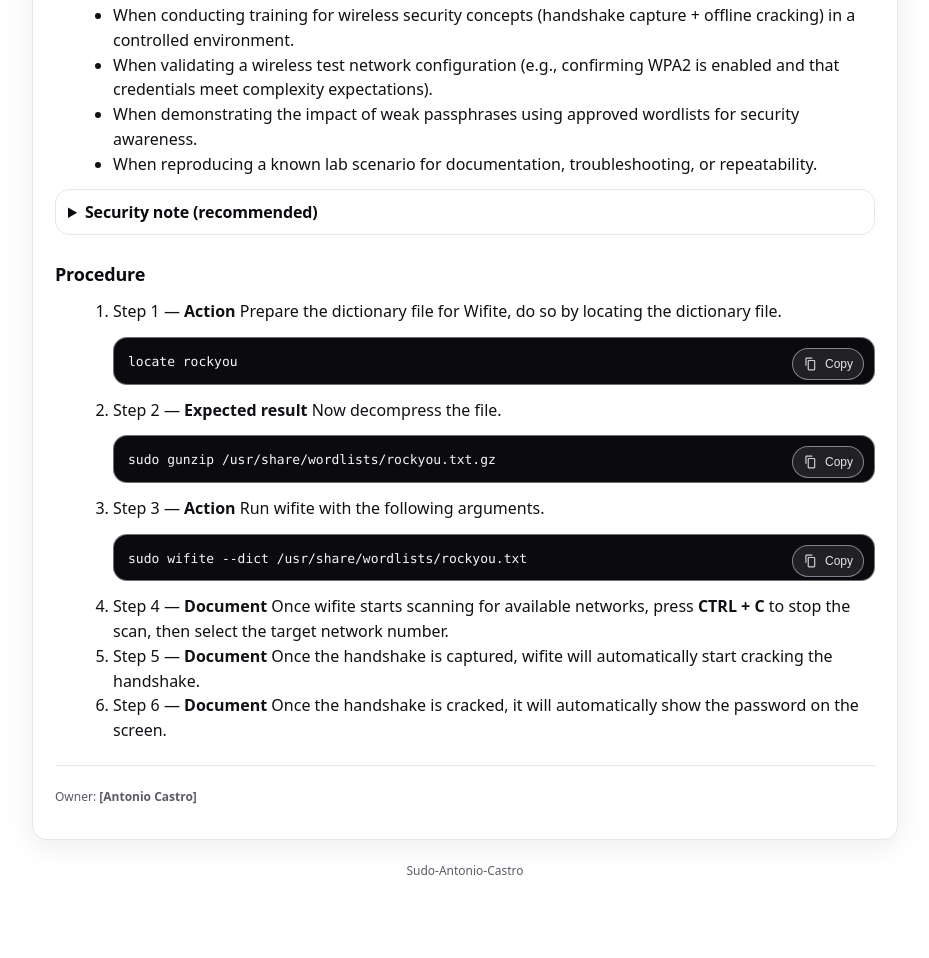
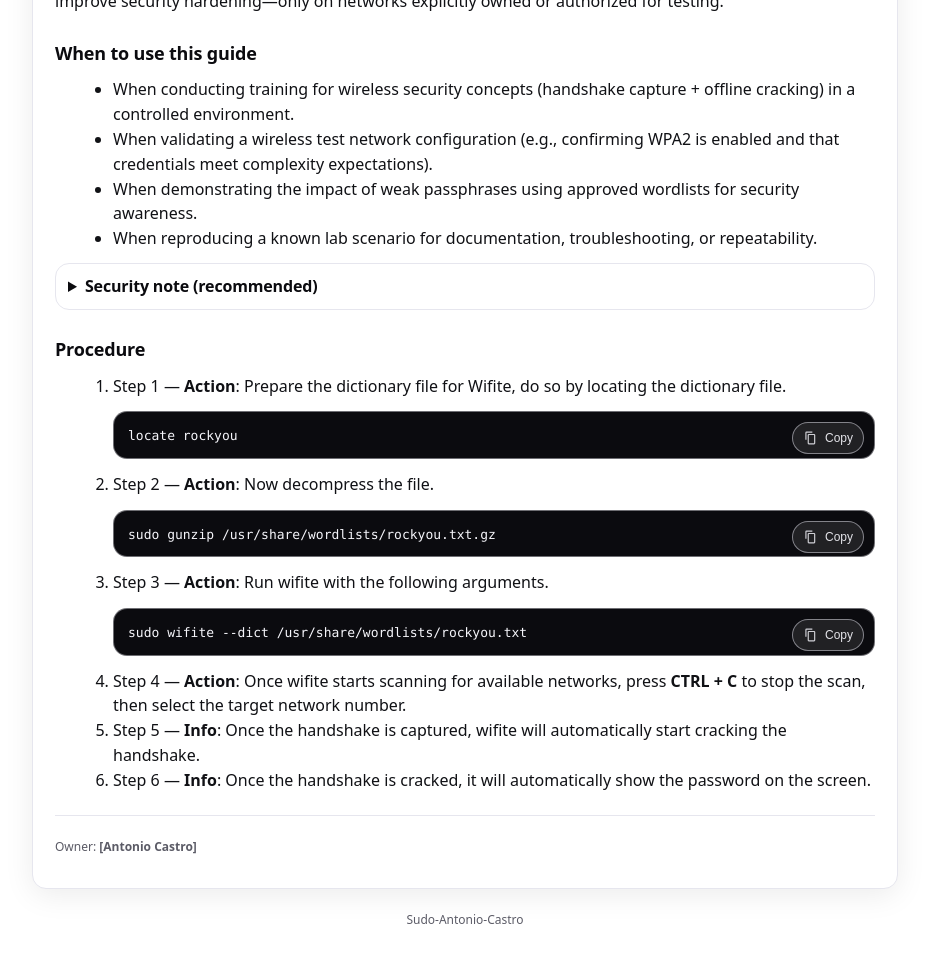
Before and after one commit to Sudo-Antonio-Castro/IT-Knowledge-Base-Articles, a plain HTML site: page Kali-Linux/Wifite.html in a window 1280 px wide. Shown: the part 692-1650 px from the top of the page, without its empty margins (324-1253 px from the left). Before the commit the page ends 1600 px from the top, so only its background shows below. Drawn offline with Linux system fonts and the light colour scheme.

Commit message:
Update Wifite article for clarity and detail

```diff
--- a/Kali-Linux/Wifite.html
+++ b/Kali-Linux/Wifite.html
@@ -423,8 +423,8 @@
         <svg viewBox="0 0 24 24"><path d="M12 2l9 4v6c0 5-3.8 9.7-9 10-5.2-.3-9-5-9-10V6l9-4zm0 4.2L6 8.7v3.4c0 3.7 2.7 7.1 6 7.6 3.3-.5 6-3.9 6-7.6V8.7l-6-2.5z"/></svg>
       </div>
       <div>
-        <h1>Knowledge Base</h1>
-        <div style="font-size:12px;color:var(--muted);margin-top:2px;">Professional article template (AIO)</div>
+        <h1>Knowledge Base Article</h1>
+        <div style="font-size:12px;color:var(--muted);margin-top:2px;">Kali Linux</div>
       </div>
     </div>
 
@@ -491,7 +491,7 @@
             </div>
             <div class="callout warn">
               <div class="tag"><span class="dot"></span>Be careful</div>
-              <div>Avoid secrets (passwords/keys) and content that could enable misuse.</div>
+              <div>Use only <b>Approved Networks</b> and only with <b>Explicit written authorization</b> and a defined scope/time window. Do <b>NOT</b> test public networks or anything outside scope, and stop immediately if you see unintended impact.</div>
             </div>
           </div>
         </section>
@@ -515,21 +515,21 @@
           <details>
             <summary>Security note (recommended)</summary>
             <p>
-              only on networks explicitly owned or authorized for testing.
+              <b>Only work on networks explicitly owned or authorized for testing.</b>
             </p>
           </details>
 
           <h3 id="procedure">Procedure</h3>
           <ol>
-            <li>Step 1 — <b>Action</b> Prepare the dictionary file for Wifite, do so by locating the dictionary file.</li>
+            <li>Step 1 — <b>Action</b>: Prepare the dictionary file for Wifite, do so by locating the dictionary file.</li>
             <pre><button class="copy-btn" type="button" data-copy><svg viewBox="0 0 24 24" aria-hidden="true"><path d="M16 1H6a2 2 0 00-2 2v12h2V3h10V1zm3 4H10a2 2 0 00-2 2v14a2 2 0 002 2h9a2 2 0 002-2V7a2 2 0 00-2-2zm0 16H10V7h9v14z"/></svg><span>Copy</span></button><code>locate rockyou</code></pre>
-            <li>Step 2 — <b>Expected result</b> Now decompress the file.</li>
+            <li>Step 2 — <b>Action</b>: Now decompress the file.</li>
             <pre><button class="copy-btn" type="button" data-copy><svg viewBox="0 0 24 24" aria-hidden="true"><path d="M16 1H6a2 2 0 00-2 2v12h2V3h10V1zm3 4H10a2 2 0 00-2 2v14a2 2 0 002 2h9a2 2 0 002-2V7a2 2 0 00-2-2zm0 16H10V7h9v14z"/></svg><span>Copy</span></button><code>sudo gunzip /usr/share/wordlists/rockyou.txt.gz</code></pre>
-            <li>Step 3 — <b>Action</b> Run wifite with the following arguments.</li>
+            <li>Step 3 — <b>Action</b>: Run wifite with the following arguments.</li>
             <pre><button class="copy-btn" type="button" data-copy><svg viewBox="0 0 24 24" aria-hidden="true"><path d="M16 1H6a2 2 0 00-2 2v12h2V3h10V1zm3 4H10a2 2 0 00-2 2v14a2 2 0 002 2h9a2 2 0 002-2V7a2 2 0 00-2-2zm0 16H10V7h9v14z"/></svg><span>Copy</span></button><code>sudo wifite --dict /usr/share/wordlists/rockyou.txt</code></pre>
-            <li>Step 4 — <b>Document</b> Once wifite starts scanning for available networks, press <b>CTRL + C</b> to stop the scan, then select the target network number.</li>
-            <li>Step 5 — <b>Document</b> Once the handshake is captured, wifite will automatically start cracking the handshake.</li>
-            <li>Step 6 — <b>Document</b> Once the handshake is cracked, it will automatically show the password on the screen.</li>
+            <li>Step 4 — <b>Action</b>: Once wifite starts scanning for available networks, press <b>CTRL + C</b> to stop the scan, then select the target network number.</li>
+            <li>Step 5 — <b>Info</b>: Once the handshake is captured, wifite will automatically start cracking the handshake.</li>
+            <li>Step 6 — <b>Info</b>: Once the handshake is cracked, it will automatically show the password on the screen.</li>
           </ol>
 
           <div class="divider"></div>
```
